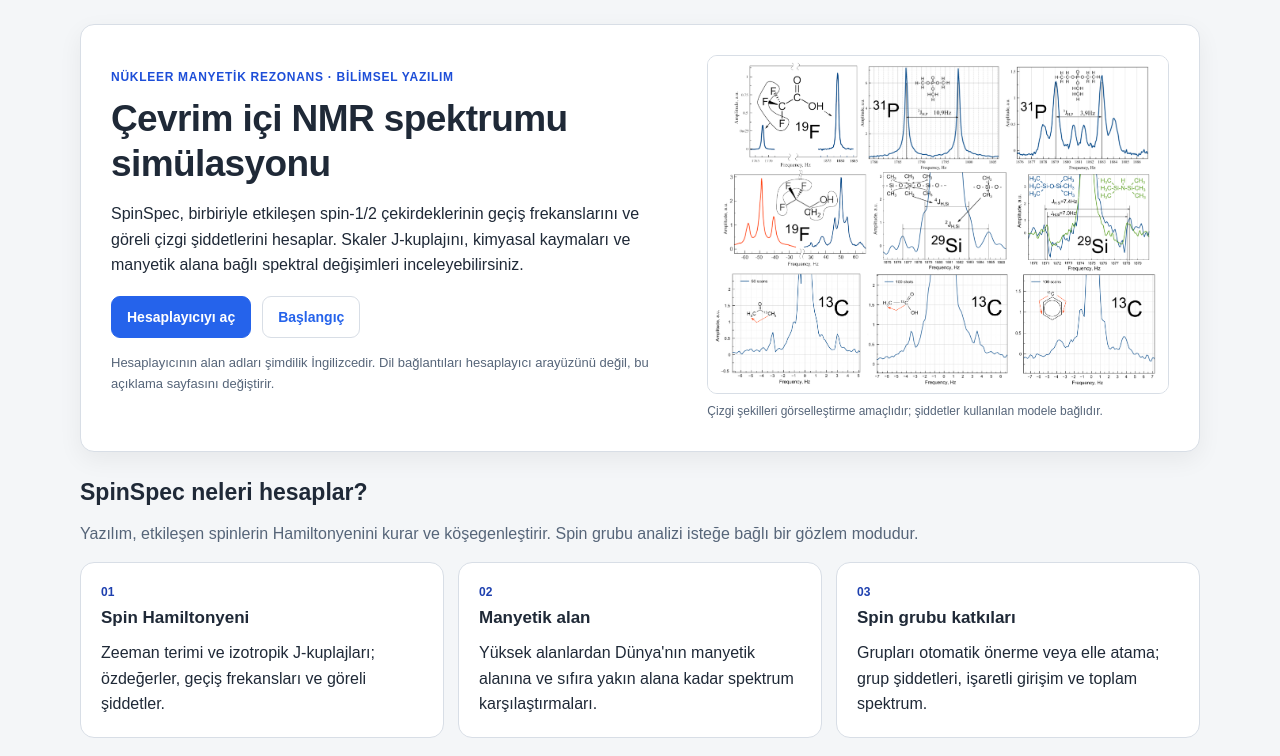
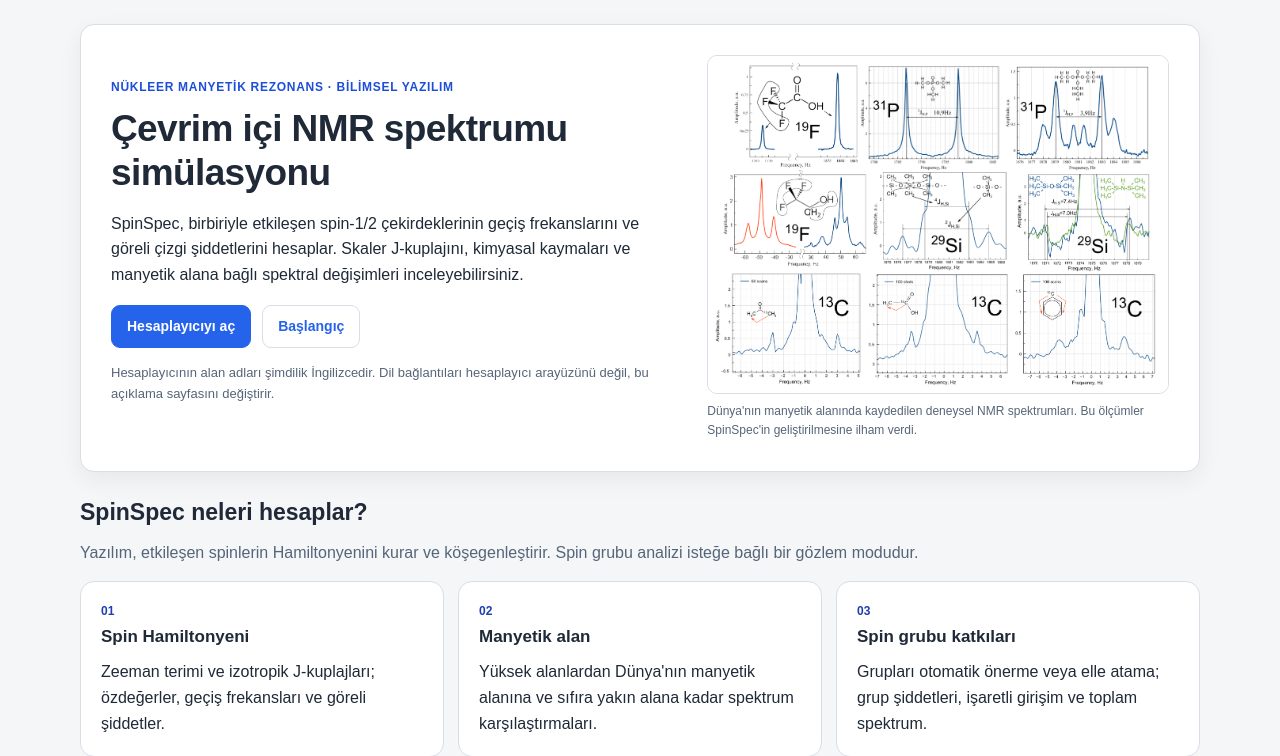
Before and after one commit to scleroze/SpinSpec, a Python web app: template templates/about_tr.html in a window 1280 px wide. Shown: the part 67-823 px from the top of the page. Run offline with Jinja, Linux system fonts and the light colour scheme; the template is opened without the code that fills it, so the values that code supplies are empty.

Commit message:
docs: credit experimental Earth-field NMR spectra in templates/about_tr.html

```diff
--- a/templates/about_tr.html
+++ b/templates/about_tr.html
@@ -27,7 +27,7 @@
 <p>SpinSpec, birbiriyle etkileşen spin-1/2 çekirdeklerinin geçiş frekanslarını ve göreli çizgi şiddetlerini hesaplar. Skaler J-kuplajını, kimyasal kaymaları ve manyetik alana bağlı spektral değişimleri inceleyebilirsiniz.</p>
 <div class="button-row"><a class="site-button primary" href="/">Hesaplayıcıyı aç</a><a class="site-button secondary" href="#start">Başlangıç</a></div>
 <p class="small-note" style="margin-top:15px">Hesaplayıcının alan adları şimdilik İngilizcedir. Dil bağlantıları hesaplayıcı arayüzünü değil, bu açıklama sayfasını değiştirir.</p></div>
-<figure><img src="/static/spectra.png" alt="SpinSpec ile hesaplanmış NMR spektrumlarına örnek"><figcaption>Çizgi şekilleri görselleştirme amaçlıdır; şiddetler kullanılan modele bağlıdır.</figcaption></figure>
+<figure><img src="/static/spectra.png" alt="Dünya'nın manyetik alanında kaydedilmiş deneysel NMR spektrumları"><figcaption>Dünya'nın manyetik alanında kaydedilen deneysel NMR spektrumları. Bu ölçümler SpinSpec'in geliştirilmesine ilham verdi.</figcaption></figure>
 </section>
 <section class="section-block" id="capabilities"><h2>SpinSpec neleri hesaplar?</h2><p class="section-lead">Yazılım, etkileşen spinlerin Hamiltonyenini kurar ve köşegenleştirir. Spin grubu analizi isteğe bağlı bir gözlem modudur.</p><div class="card-grid"><article class="info-card"><div class="tag">01</div><h3>Spin Hamiltonyeni</h3><p>Zeeman terimi ve izotropik J-kuplajları; özdeğerler, geçiş frekansları ve göreli şiddetler.</p></article>
 <article class="info-card"><div class="tag">02</div><h3>Manyetik alan</h3><p>Yüksek alanlardan Dünya'nın manyetik alanına ve sıfıra yakın alana kadar spektrum karşılaştırmaları.</p></article>
```
